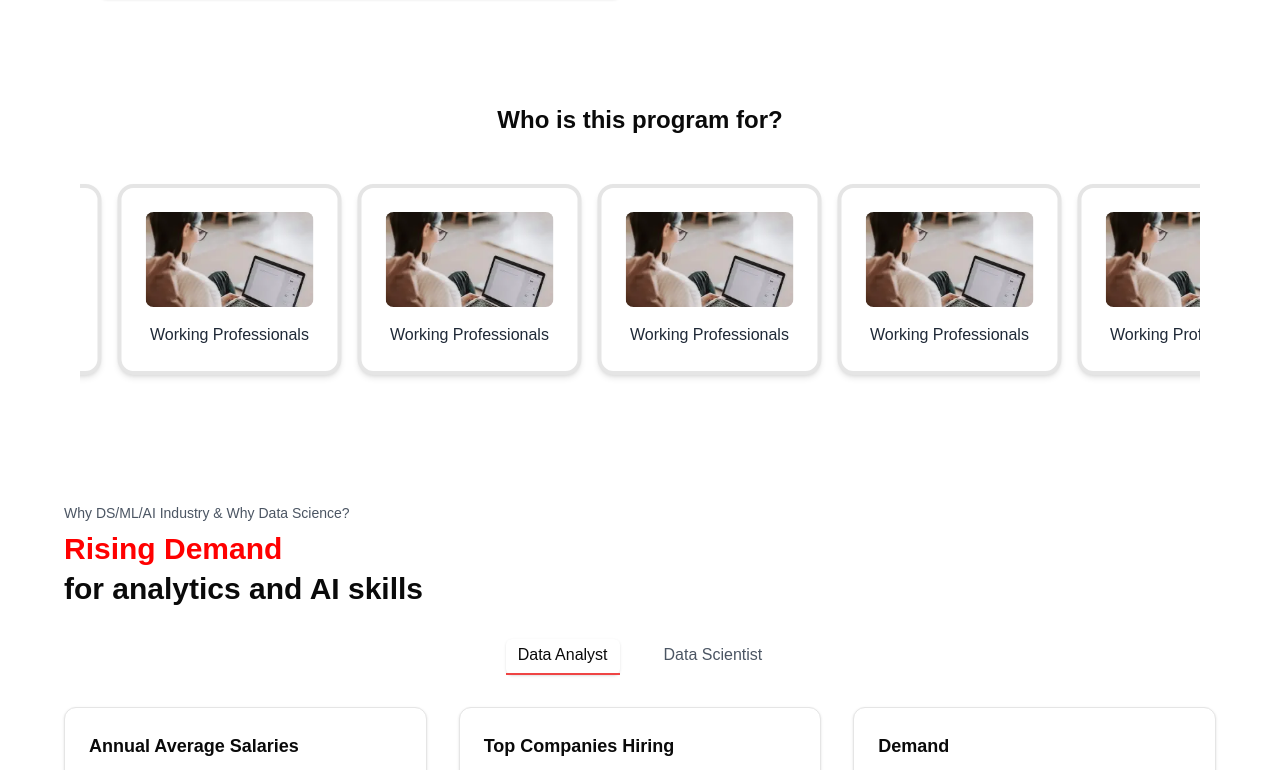
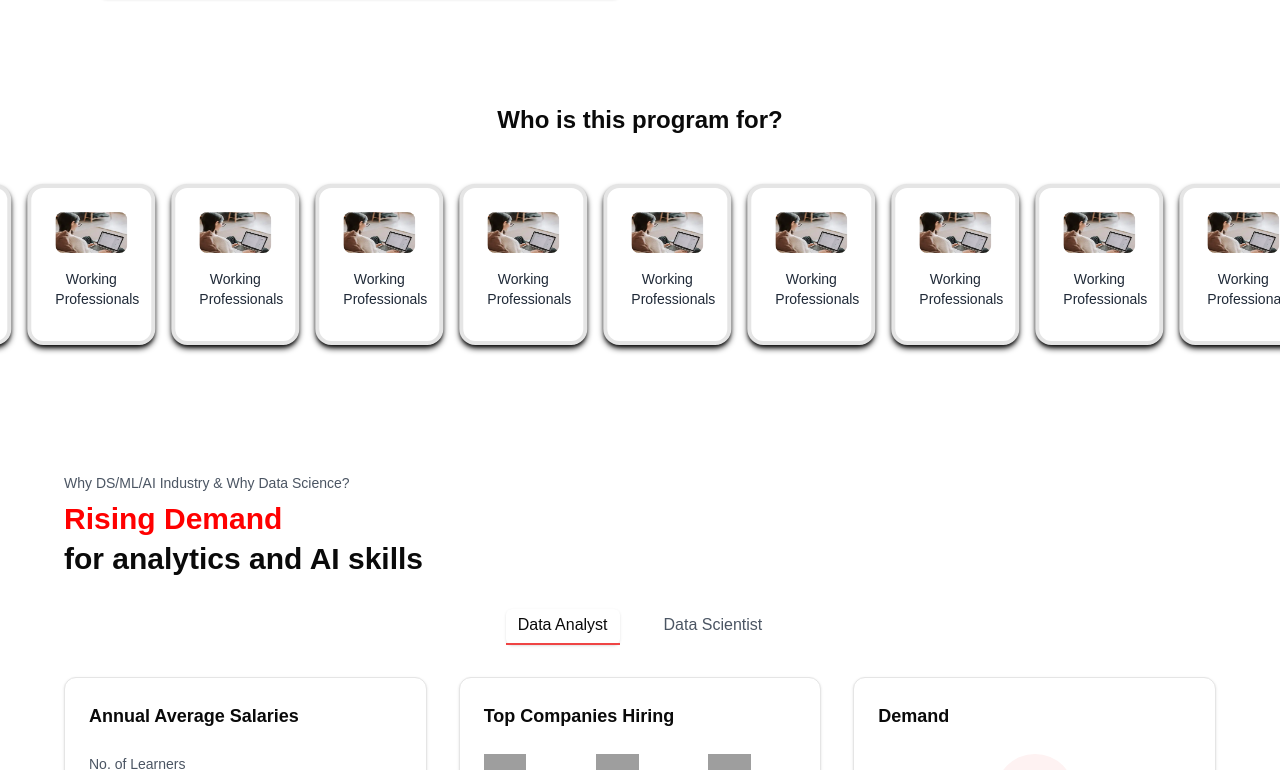
Before and after one commit to bhupeshchoudhary/hash13FrontEnd, a Next.js app: page /courses/1 in a window 1280 px wide. Shown: the part 3510-4280 px from the top of the page. Built offline with nearby package versions, Linux system fonts and the light colour scheme; grey boxes are pictures that could not be loaded.

Commit message:
refactor:[changes in font size and box width]

```diff
--- a/src/components/customComponents/coursesComponents/Faq.tsx
+++ b/src/components/customComponents/coursesComponents/Faq.tsx
@@ -56,7 +56,7 @@ export default function Faq() {
   return (
     <div className="container mx-auto max-w-6xl px-4 py-12">
       {/* Header */}
-      <h1 className="text-2xl sm:text-4xl font-bold mb-8 sm:mb-12 text-center sm:text-left">
+      <h1 className="text-2xl sm:text-3xl font-bold mb-8 sm:mb-12 text-center sm:text-left">
         Frequently Asked <span className="text-[#ff0000]">Questions</span>
       </h1>
 
@@ -71,7 +71,7 @@ export default function Faq() {
               ${selectedItem === key ? "bg-red-200 border-red-500 text-red-600" : "bg-white text-gray-600"}`}
               onClick={() => setSelectedItem(key as keyof typeof faqContent)}
             >
-              <h2 className="text-sm sm:text-lg font-medium">
+              <h2 className="text-md md:text-md font-medium">
                 {key === "curriculum"
                   ? "Master's in AI & Data Science Course Curriculum"
                   : key === "timeCommitment"
@@ -90,7 +90,7 @@ export default function Faq() {
               value={`item-${index}`}
               className="border rounded-lg shadow-sm hover:shadow-md transition-all duration-300"
             >
-              <AccordionTrigger className="text-base sm:text-xl font-semibold px-4 sm:px-6 py-3 sm:py-4 [&[data-state=open]]:text-[#ff0000]">
+              <AccordionTrigger className="text-base sm:text-md font-semibold px-4 sm:px-6 py-3 sm:py-4 [&[data-state=open]]:text-[#ff0000]">
                 {item.question}
               </AccordionTrigger>
               <AccordionContent className="text-sm sm:text-base text-gray-600 px-4 sm:px-6 pb-3 sm:pb-4">
--- a/src/components/customComponents/coursesComponents/courseDetails/KeyOutcomes.tsx
+++ b/src/components/customComponents/coursesComponents/courseDetails/KeyOutcomes.tsx
@@ -99,7 +99,7 @@ export default function KeyOutcomes() {
       {/* Right sticky section with Card */}
       <div
         ref={rightSectionRef}
-        className={`lg:w-1/3 p-6 ${isSticky && !isEndReached ? 'sticky top-4' : ''}`}
+        className={`lg:w-1/2 p-6 ${isSticky && !isEndReached ? 'sticky top-4' : ''}`}
       >
         <Card className="h-[600px] overflow-hidden">
           <CardHeader className="pb-4">
--- a/src/components/customComponents/coursesComponents/courseDetails/WhatWillYouLearn.tsx
+++ b/src/components/customComponents/coursesComponents/courseDetails/WhatWillYouLearn.tsx
@@ -1,7 +1,7 @@
-"use client";
-import React from "react";
+"use client"
+import React from 'react';
 import { Card, CardContent } from "@/components/ui/card";
-
+import Image from 'next/image';
 const WhatWillYouLearn = () => {
     const data = [
         { src: "/assets/cources/courseDetails/whatWillYouLearn1.webp", alt: "Working Professionals", text: "Working Professionals" },
@@ -19,33 +19,32 @@ const WhatWillYouLearn = () => {
     ];
 
     return (
-    <div className="text-center my-20 px-4 max-w-6xl mx-auto">
-      <h2 className="text-xl md:text-2xl font-bold mb-8">
+        <div className="text-center my-20">
+            <h2 className="text-2xl font-bold mb-8">
                 Who is this program for?
             </h2>
 
             <div className="relative overflow-hidden bg-white">
-        {/* Scrolling container */}
-        <div className="w-full flex space-x-4 overflow-hidden no-scrollbar p-4">
+                <div className="w-full inline-flex flex-nowrap p-4">
                     {/* First scroll */}
-          <div className="flex items-center justify-center animate-marquee space-x-4">
-            {data.map((item, index) => (
+                    <div className="flex items-center justify-center animate-marquee">
+                        {data.map((data, index) => (
                             <div
                                 key={index}
-                className="flex-shrink-0 w-36 sm:w-40 md:w-48 lg:w-56 mx-2"
+                                className="mx-2 w-32 flex-shrink-0"
                             >
-                <Card className="rounded-2xl border-4 border-black-900 shadow-md hover:shadow-lg transition-all duration-300">
-                  <CardContent className="p-4 sm:p-6 space-y-2 sm:space-y-4">
+                                <Card className="max-w-[280px] rounded-2xl border-4 border-black-900 shadow-black shadow-md hover:shadow-lg transition-all duration-300">
+                                    <CardContent className="p-6 space-y-4">
                                         <div className="w-full aspect-video relative rounded-lg overflow-hidden">
                                             <img
-                        src={item.src}
-                        alt={item.alt}
-                        className="w-full h-full object-cover"
+                                                src={data.src}
+                                                alt={data.alt}
+                                                className="w-full h-full object-fit"
                                             />
                                         </div>
-                    <div>
-                      <h3 className="text-xs sm:text-sm md:text-base font-medium text-center text-gray-800">
-                        {item.text}
+                                        <div className="pb-2">
+                                            <h3 className="text-sm font-medium text-center text-gray-800">
+                                                {data.text}
                                             </h3>
                                         </div>
                                     </CardContent>
@@ -54,27 +53,25 @@ const WhatWillYouLearn = () => {
                         ))}
                     </div>
                     {/* Second scroll (duplicate) */}
-          <div
-            className="flex items-center justify-center animate-marquee2 space-x-4"
-            aria-hidden="true"
-          >
-            {data.map((item, index) => (
+                    <div className="flex items-center justify-center animate-marquee2"
+                        aria-hidden="true">
+                        {data.map((data, index) => (
                             <div
                                 key={`duplicate-${index}`}
-                className="flex-shrink-0 w-36 sm:w-40 md:w-48 lg:w-56 mx-2"
+                                className="mx-2 w-32 flex-shrink-0"
                             >
-                <Card className="rounded-2xl border-4 border-black-900 shadow-md hover:shadow-lg transition-all duration-300">
-                  <CardContent className="p-4 sm:p-6 space-y-2 sm:space-y-4">
+<Card className="max-w-[280px] rounded-2xl border-4 border-black-900 shadow-black shadow-md hover:shadow-lg transition-all duration-300">
+                                    <CardContent className="p-6 space-y-4">
                                         <div className="w-full aspect-video relative rounded-lg overflow-hidden">
                                             <img
-                        src={item.src}
-                        alt={item.alt}
-                        className="w-full h-full object-cover"
+                                                src={data.src}
+                                                alt={data.alt}
+                                                className="w-full h-full object-fit"
                                             />
                                         </div>
-                    <div>
-                      <h3 className="text-xs sm:text-sm md:text-base font-medium text-center text-gray-800">
-                        {item.text}
+                                        <div className="pb-2">
+                                            <h3 className="text-sm font-medium text-center text-gray-800">
+                                                {data.text}
                                             </h3>
                                         </div>
                                     </CardContent>
```
Lines whose indentation alone changed are shown as unchanged.
